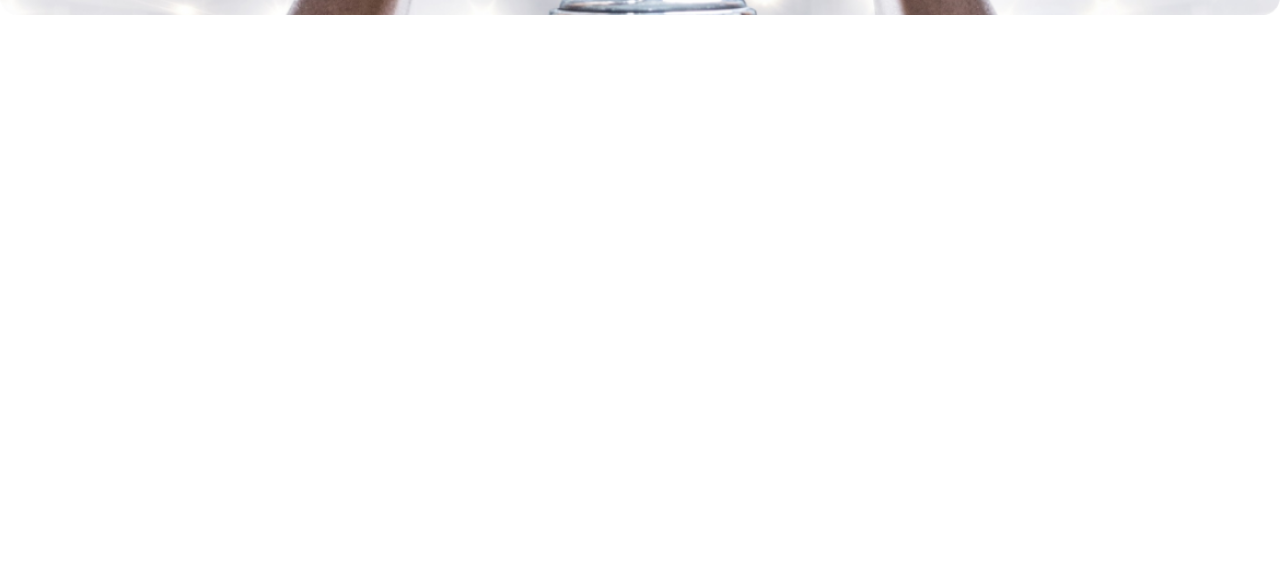
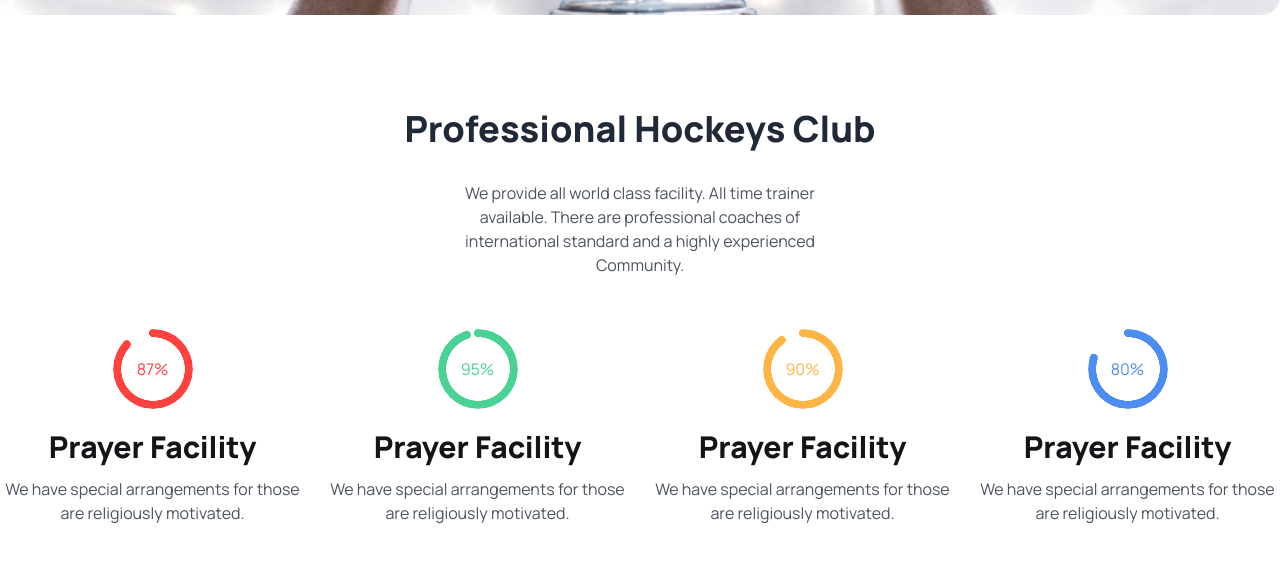
Before and after one commit to Tariqul5288/assignment-03, a plain HTML site: page index.html in a window 1280 px wide. Shown: the part 693-1254 px from the top of the page. Before the commit the page ends 800 px from the top, so only its background shows below. Drawn offline with nearby package versions, Linux system fonts and the light colour scheme.

Commit message:
profesional secton complited

```diff
--- a/index.html
+++ b/index.html
@@ -85,6 +85,55 @@
                 time great hokey player....... </p>
         </div>
     </div>
+    <!-- professional section-->
+    <div class="container py-20 mx-auto ">
+        <div class="text-content flex flex-col justify-center items-center mt-40 lg:mt-2">
+            <h3 class="font-extrabold text-4xl text-center ">Professional Hockeys Club
+            </h3>
+            <p class="opacity-80 font-medium lg:w-1/3 p-8 items-center text-center ">We provide all world
+                class
+                facility. All time
+                trainer
+                available.
+                There are
+                professional coaches of
+                international standard and a highly experienced Community. </p>
+        </div>
+        <div class="grid gap-5 justify-between items-center grid-cols-1 md:grid-cols-2 lg:grid-cols-4">
+            <div class="facility-card text-center">
+                <div class=" radial-progress text-[#FF4240] my-5" style="--value:87;" role="progressbar">87%</div>
+                <div>
+                    <h3 class="text-[#131318] font-extrabold text-3xl text-center mb-3">Prayer Facility</h3>
+                    <p class="opacity-80 font-medium">We have special arrangements for those are religiously motivated.
+                    </p>
+                </div>
+            </div>
+            <div class="facility-card text-center ">
+                <div class=" radial-progress text-[#49D293] my-5" style="--value:95;" role="progressbar">95%</div>
+                <div>
+                    <h3 class="text-[#131318] font-extrabold text-3xl text-center mb-3">Prayer Facility</h3>
+                    <p class="opacity-80 font-medium">We have special arrangements for those are religiously motivated.
+                    </p>
+                </div>
+            </div>
+            <div class="facility-card text-center ">
+                <div class=" radial-progress text-[#FFB546] my-5" style="--value:90;" role="progressbar">90%</div>
+                <div>
+                    <h3 class="text-[#131318] font-extrabold text-3xl text-center mb-3">Prayer Facility</h3>
+                    <p class="opacity-80 font-medium">We have special arrangements for those are religiously motivated.
+                    </p>
+                </div>
+            </div>
+            <div class="facility-card text-center ">
+                <div class=" radial-progress  text-[#4C8DF1] my-5" style="--value:80;" role="progressbar">80%
+                </div>
+                <div>
+                    <h3 class="text-[#131318] font-extrabold text-3xl text-center mb-3">Prayer Facility</h3>
+                    <p class="opacity-80 font-medium">We have special arrangements for those are religiously motivated.
+                    </p>
+                </div>
+            </div>
+        </div>
 </body>
 
 </html>
```
